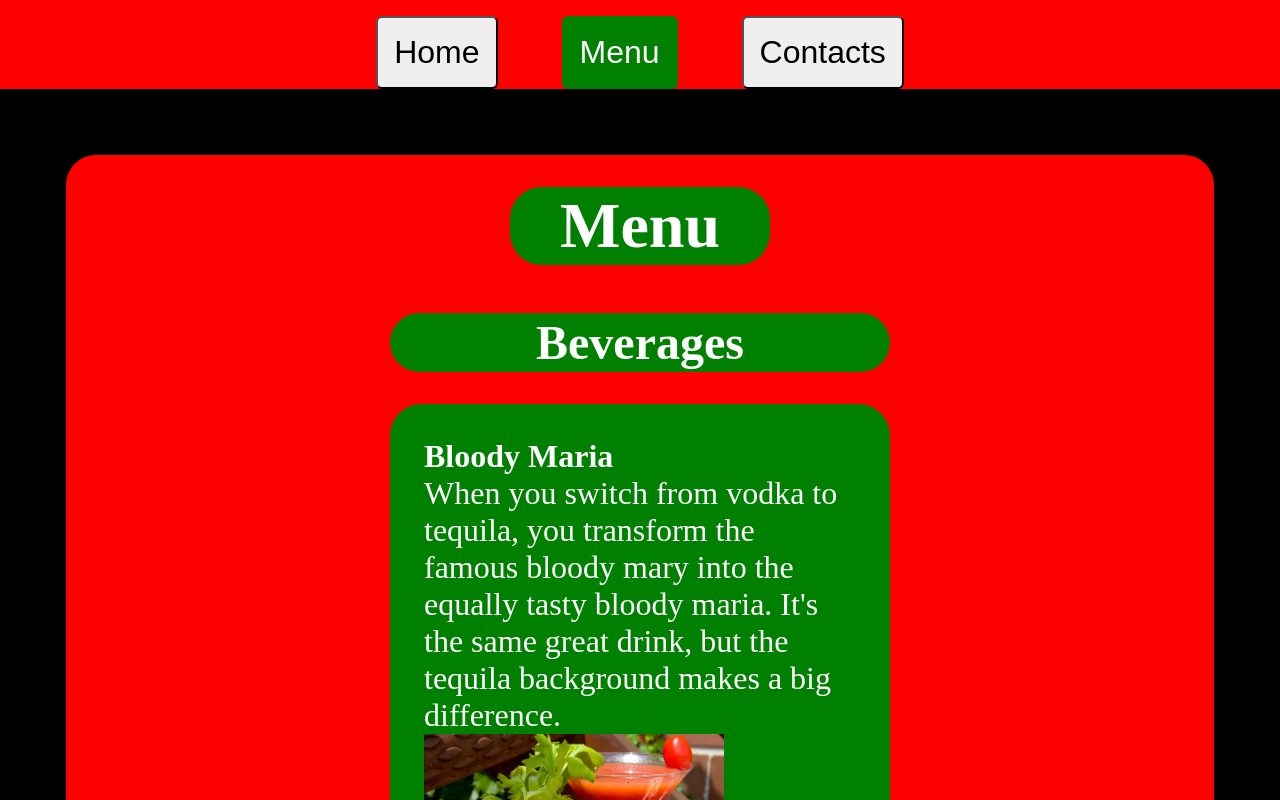
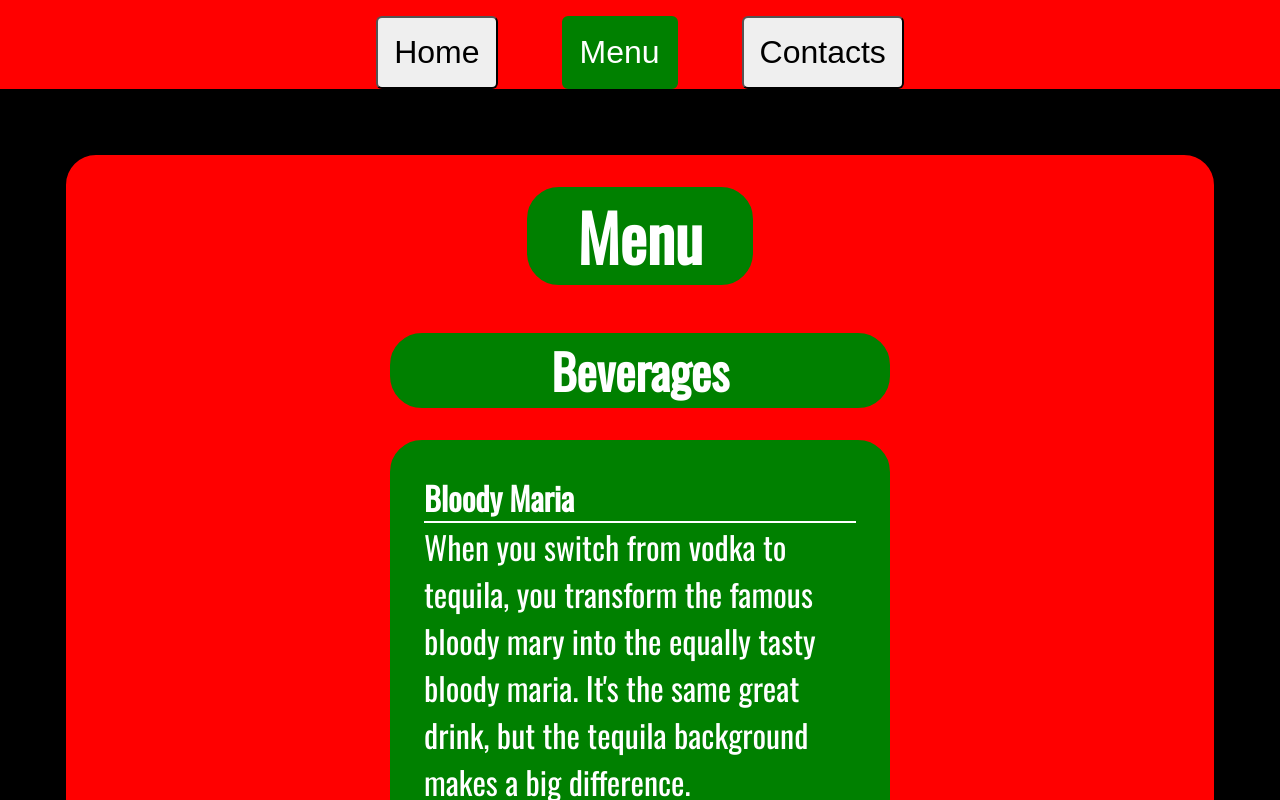
Before and after one commit to darkwood23/Restaurant-Page, a website built with webpack: page dist/index.html in a window 1280 px wide. Both pictures are taken after a click on the button "Menu". Shown: the top 800 px of the page. Built offline with nearby package versions, Linux system fonts and the light colour scheme.

Commit message:
Done main dishes and adding lines to the bottom of titles

```diff
--- a/src/display-second-page.js
+++ b/src/display-second-page.js
@@ -1,11 +1,16 @@
 import { displayTitleSecond } from "./second-page/second-page-title"
 import { displayBeverages } from "./second-page/second-page-beverages"
 import { displaySides } from "./second-page/second-page-sides"
+import { displayMain } from "./second-page/second-page-main"
 import bloodyMaria from '/home/anonymous/repos/Restaurant-Page/src/second-page/images/Bloody-Maria.jpeg'
 import spicyPaloma from "/home/anonymous/repos/Restaurant-Page/src/second-page/images/SpicyPaloma.jpeg"
 import chickenNuggets from "/home/anonymous/repos/Restaurant-Page/src/second-page/images/chicken-nuggets.jpg"
 import cornKabobs from "/home/anonymous/repos/Restaurant-Page/src/second-page/images/corn-kabobs.jpg"
 import nachos from "/home/anonymous/repos/Restaurant-Page/src/second-page/images/nachos.jpg"
+import Spicycauliflower from "/home/anonymous/repos/Restaurant-Page/src/second-page/images/cauliflower.jpeg"
+import Spicymushroom from "/home/anonymous/repos/Restaurant-Page/src/second-page/images/mushroom.jpeg"
+import SpicyPotato from "/home/anonymous/repos/Restaurant-Page/src/second-page/images/potato.jpeg"
+import SpicySkewers from "/home/anonymous/repos/Restaurant-Page/src/second-page/images/skewers.jpeg"
 
 function displayMenu() {
     const contentHold = document.getElementById("page")
@@ -17,6 +22,10 @@ function displayMenu() {
     const chicken = chickenNuggets
     const corn = cornKabobs
     const nac = nachos
+    const cauli = Spicycauliflower
+    const mushroom = Spicymushroom
+    const potato = SpicyPotato
+    const skewers = SpicySkewers
 
     homeButton.style = ""
     contactButton.style = ""
@@ -26,6 +35,7 @@ function displayMenu() {
     displayTitleSecond(contentHold)
     displayBeverages(contentHold, img1, img2)
     displaySides(contentHold, corn, nac, chicken)
+    displayMain(contentHold, mushroom, cauli, potato, skewers)
 }
 
 export {displayMenu}
--- a/src/second-page/second-page-beverages.js
+++ b/src/second-page/second-page-beverages.js
@@ -18,6 +18,9 @@ function displayBeverages(contentHold, img1, img2) {
     spicyPaloma.classList.add("items")
     bloodyMaria.id = "bloody-maria"
     spicyPaloma.id = "spicy-paloma"
+
+    spicyPalomaName.classList.add("titles")
+    bloodyMariaName.classList.add("titles")
 
     title.textContent = "Beverages"
     spicyPalomaName.textContent = "Spicy Paloma"
--- /dev/null
+++ b/src/second-page/second-page-main.js
@@ -0,0 +1,91 @@
+function displayMain(contentHold, img1, img2, img3, img4) {
+    const divMain = document.createElement("div")
+    const mainTitle = document.createElement("h2")
+
+    const tortellini = document.createElement("div")
+    const tortelliniName = document.createElement("h4")
+    const tortelliniDetails = document.createElement("p")
+    const tortelliniPic = new Image()
+    const tortelliniPrice = document.createElement("h3")
+
+    const cauliFlower = document.createElement("div")
+    const cauliFlowerName = document.createElement("h4")
+    const cauliFlowerDetails = document.createElement("p")
+    const cauliFlowerPic = new Image()
+    const cauliFlowerPrice = document.createElement("h3")
+
+    const potato = document.createElement("div")
+    const potatoName = document.createElement("h4")
+    const potatoDetails = document.createElement("p")
+    const potatoPic = new Image()
+    const potatoPrice = document.createElement("h3")
+
+    const skewers = document.createElement("div")
+    const skewersName = document.createElement("h4")
+    const skewersDetails = document.createElement("p")
+    const skewersPic = new Image()
+    const skewersPrice = document.createElement("h3")
+
+    divMain.id = "div-main"
+    mainTitle.classList.add("items-title")
+    tortellini.classList.add("items")
+    potato.classList.add("items")
+    skewers.classList.add("items")
+    cauliFlower.classList.add("items")
+    mainTitle.textContent = "Main Dishes"
+
+    skewersName.classList.add("titles")
+    potatoName.classList.add("titles")
+    cauliFlowerName.classList.add("titles")
+    tortelliniName.classList.add("titles")
+
+    tortelliniName.textContent = "Spicy Tomato Mushroom Tortellini"
+    tortelliniDetails.textContent = "The spiciest tortellini you've ever had"
+    tortelliniPic.src = img1
+    tortelliniPrice.textContent = "Rs.150"
+
+    cauliFlowerName.textContent = "Spicy Cauliflower"
+    cauliFlowerDetails.textContent = "Have you ever had spicy cauliflowers? Now you do!"
+    cauliFlowerPic.src = img2
+    cauliFlowerPrice.textContent = "Rs.200"
+
+    potatoName.textContent = "Spicy Baked Potatos"
+    potatoDetails.textContent = "Potatoes with a little bit of spice is the best way to have potatoes"
+    potatoPic.src = img3
+    potatoPrice.textContent = "Rs.100"
+
+    skewersName.textContent = "Spicy Chicken Skewers with Sun-Dried Tomato Sauce"
+    skewersDetails.textContent = "Spicy chicken is the most irrestable food in the world!"
+    skewersPic.src = img4
+    skewersPrice.textContent = "Rs.200"
+
+    divMain.appendChild(mainTitle)
+    divMain.appendChild(tortellini)
+    divMain.appendChild(cauliFlower)
+    divMain.appendChild(potato)
+    divMain.appendChild(skewers)
+
+    tortellini.appendChild(tortelliniName)
+    tortellini.appendChild(tortelliniDetails)
+    tortellini.appendChild(tortelliniPic)
+    tortellini.appendChild(tortelliniPrice)
+
+    cauliFlower.appendChild(cauliFlowerName)
+    cauliFlower.appendChild(cauliFlowerDetails)
+    cauliFlower.appendChild(cauliFlowerPic)
+    cauliFlower.appendChild(cauliFlowerPrice)
+
+    potato.appendChild(potatoName)
+    potato.appendChild(potatoDetails)
+    potato.appendChild(potatoPic)
+    potato.appendChild(potatoPrice)
+
+    skewers.appendChild(skewersName)
+    skewers.appendChild(skewersDetails)
+    skewers.appendChild(skewersPic)
+    skewers.appendChild(skewersPrice)
+
+    contentHold.appendChild(divMain)
+}
+
+export { displayMain }
--- a/src/second-page/second-page-sides.js
+++ b/src/second-page/second-page-sides.js
@@ -25,6 +25,10 @@ function displaySides(contentHold, img1, img2, img3) {
     nachoBake.classList.add("items")
     chickenNuggets.classList.add("items")
     divSidesTitle.classList.add("items-title")
+
+    cornKabobsName.classList.add("titles")
+    chickenNuggetsName.classList.add("titles")
+    nachoBakeName.classList.add("titles")
 
     divSidesTitle.textContent = "Sides"
     cornKabobsName.textContent = "Spicy Corn Kabobs"
--- a/src/style.css
+++ b/src/style.css
@@ -1,3 +1,5 @@
+@import url('https://fonts.googleapis.com/css2?family=Oswald&display=swap');
+
 * {
     padding: 0;
     margin: 0;
@@ -6,6 +8,7 @@
 
 body {
     background-color: black;
+    font-family: 'Oswald', sans-serif;
     font-size: 2rem;
 }
 
@@ -140,3 +143,14 @@ body {
     justify-content: center;
     align-items: center;
 }
+
+#div-main {
+    display: flex;
+    flex-direction: column;
+    justify-content: center;
+    align-items: center;
+}
+
+.titles {
+    border-bottom: 2px solid white;
+}
```
Also changed, not shown: dist/1399924f4b7f2b72992d.jpeg (added), dist/45d058fce9216ef66ecf.jpeg (added), dist/770fd139109572495242.jpeg (added), dist/8e60e12c28f6b541320d.jpeg (added), dist/main.js, src/second-page/images/cauliflower.jpeg (added), src/second-page/images/mushroom.jpeg (added), src/second-page/images/potato.jpeg (added), src/second-page/images/skewers.jpeg (added).
